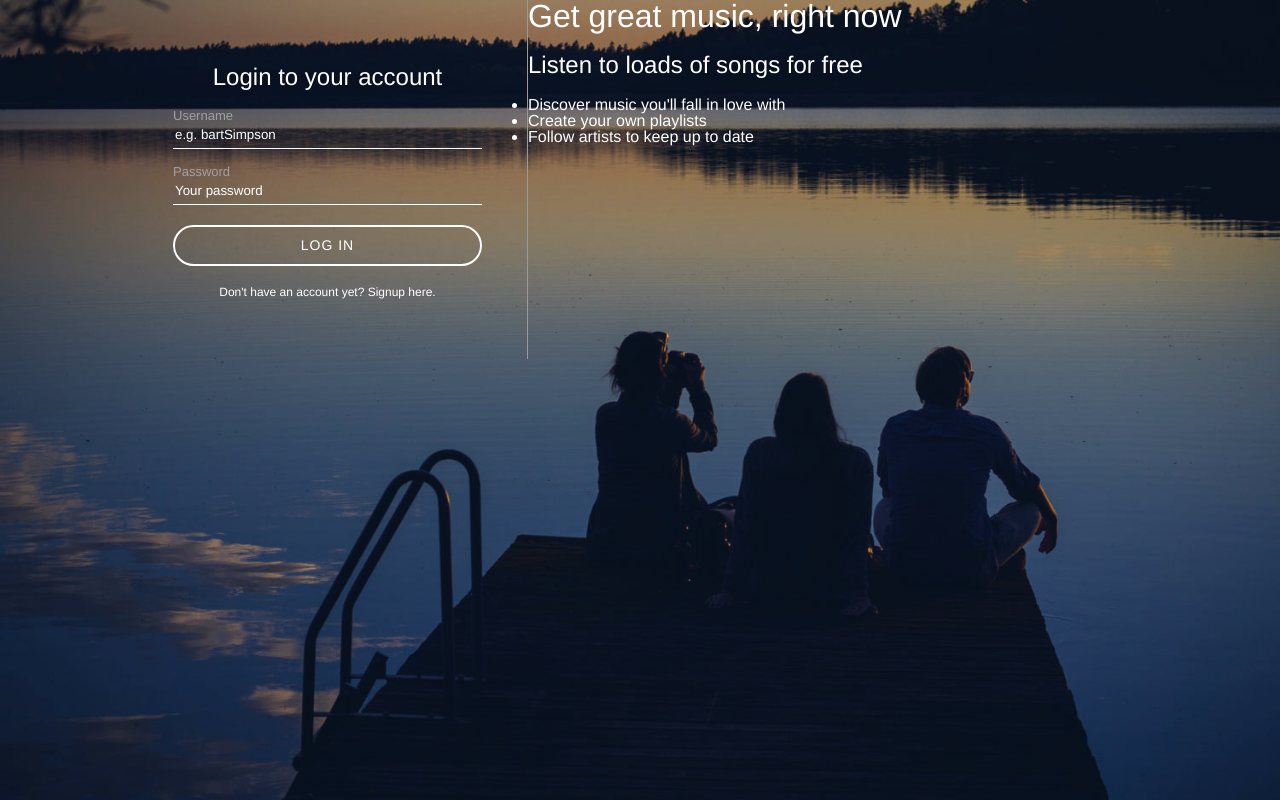
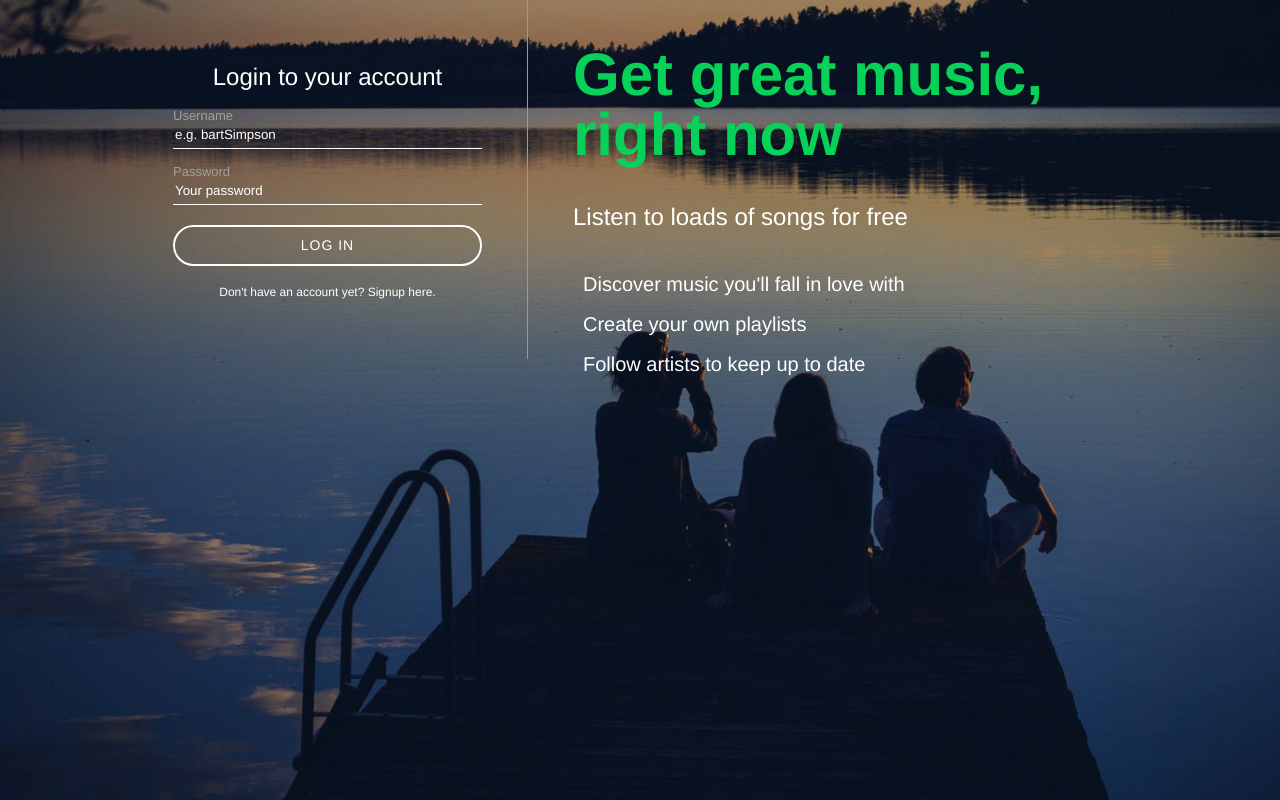
Before and after one commit to WilsonBenavides/Slotify, a PHP site: page /register.php in a window 1280 px wide. Run offline with PHP 8.4, Linux system fonts and the light colour scheme; some libraries are stand-ins or nearby versions.

Commit message:
ep 34 Applying style to the right section content

```diff
--- a/assets/css/register.css
+++ b/assets/css/register.css
@@ -108,3 +108,28 @@ body {
 #loginForm {
     display: none;
 }
+
+#loginText {
+    padding: 45px;
+    display: table-cell;
+}
+
+#loginText h1 {
+    color: #07d159;
+    font-size: 60px;
+    font-weight: bold;
+}
+
+#loginText h2 {
+    margin: 35px 0;
+}
+
+#loginText ul {
+    padding: 0;
+}
+
+#loginText li {
+    font-size: 20px;
+    list-style-type: none;
+    padding: 10px;
+}
```
